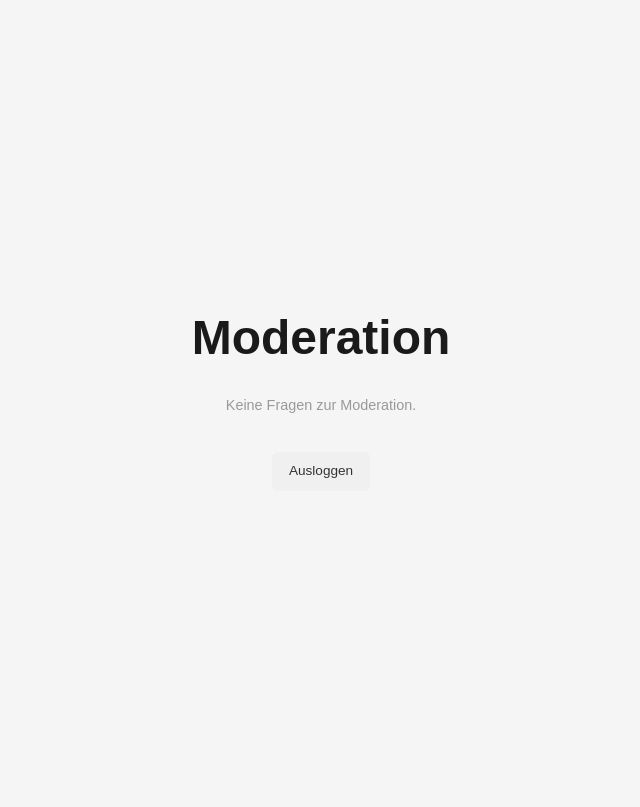
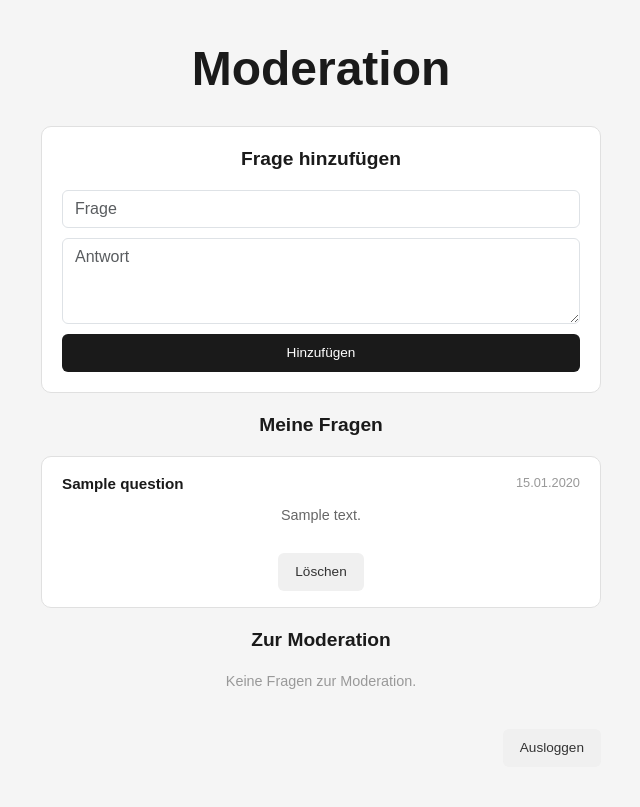
Before and after one commit to Murdddl/Site-GB-GER-Bir-N-, a Django app: page /moderation/ in a window 1280 px wide. Shown: the whole page, without its empty margins (319-959 px from the left). Before the commit the page ends 478 px from the top, so only its background shows below. Run offline with Django 5.2, Linux system fonts and the light colour scheme; a user stored in the database is signed in; tables that the repository leaves empty hold one stand-in row (values such as "Sample post").

Commit message:
update settings

```diff
--- a/petition/mainapp/urls.py
+++ b/petition/mainapp/urls.py
@@ -11,4 +11,5 @@ urlpatterns = [
     path('logout/', auth_views.LogoutView.as_view(next_page='index'), name='logout'),
     path('moderation/', views.moderation, name='moderation'),
     path('moderation/<int:question_id>/', views.answer_question, name='answer_question'),
+    path('moderation/delete/<int:question_id>/', views.delete_question, name='delete_question'),
 ]
--- a/petition/mainapp/views.py
+++ b/petition/mainapp/views.py
@@ -79,8 +79,29 @@ def faq(request):
 
 @login_required
 def moderation(request):
-    questions = Question.objects.filter(status='pending').order_by('date')
-    return render(request, 'moderation.html', {'questions': questions})
+    if request.method == 'POST' and 'new_question' in request.POST:
+        question = request.POST.get('question')
+        answer = request.POST.get('answer')
+        if question and answer:
+            Question.objects.create(
+                question=question,
+                answer=answer,
+                status='approved'
+            )
+            return redirect('moderation')
+
+    pending = Question.objects.filter(status='pending').order_by('date')
+    my_questions = Question.objects.filter(status='approved').order_by('-date')
+    return render(request, 'moderation.html', {
+        'questions': pending,
+        'my_questions': my_questions
+    })
+
+@login_required
+def delete_question(request, question_id):
+    if request.method == 'POST':
+        Question.objects.filter(id=question_id).delete()
+    return redirect('moderation')
 
 @login_required
 def answer_question(request, question_id):
--- a/petition/templates/moderation.html
+++ b/petition/templates/moderation.html
@@ -13,7 +13,41 @@
 
         <h1 class="title">Moderation</h1>
 
+        <!-- Добавить свой вопрос -->
+        <div class="review-form-block">
+            <h2 class="review-form-title">Frage hinzufügen</h2>
+            <form method="POST">
+                {% csrf_token %}
+                <input type="hidden" name="new_question" value="1">
+                <input type="text" name="question" placeholder="Frage" class="form-control" required>
+                <textarea name="answer" placeholder="Antwort" class="form-control" rows="3" required></textarea>
+                <button type="submit" class="btn btn-download">Hinzufügen</button>
+            </form>
+        </div>
+
+        <!-- Мои вопросы -->
         <div class="reviews-list">
+            <h2 class="review-form-title">Meine Fragen</h2>
+            {% for q in my_questions %}
+            <div class="review-card">
+                <div class="review-header">
+                    <span class="review-name">{{ q.question }}</span>
+                    <span class="review-date">{{ q.date|date:"d.m.Y" }}</span>
+                </div>
+                <p class="review-text">{{ q.answer }}</p>
+                <form method="POST" action="{% url 'delete_question' q.id %}">
+                    {% csrf_token %}
+                    <button type="submit" class="btn btn-view" style="margin-top: 10px;">Löschen</button>
+                </form>
+            </div>
+            {% empty %}
+            <p class="no-reviews">Noch keine Fragen hinzugefügt.</p>
+            {% endfor %}
+        </div>
+
+        <!-- Вопросы на модерации -->
+        <div class="reviews-list">
+            <h2 class="review-form-title">Zur Moderation</h2>
             {% for q in questions %}
             <div class="review-card">
                 <div class="review-header">
@@ -34,10 +68,12 @@
             {% endfor %}
         </div>
 
-        <form method="POST" action="{% url 'logout' %}">
-    {% csrf_token %}
-    <button type="submit" class="btn btn-view">Ausloggen</button>
-        </form>
+        <div class="reviews-link">
+            <form method="POST" action="{% url 'logout' %}">
+                {% csrf_token %}
+                <button type="submit" class="btn btn-view">Ausloggen</button>
+            </form>
+        </div>
 
     </main>
 </body>
```
